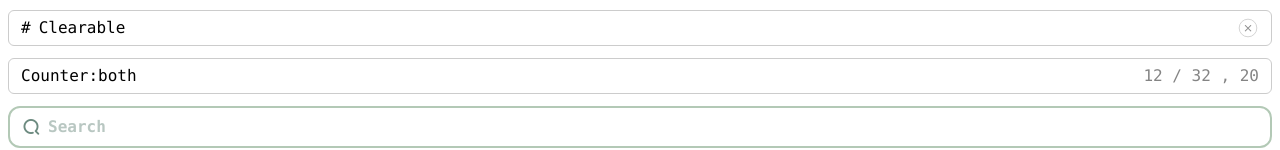
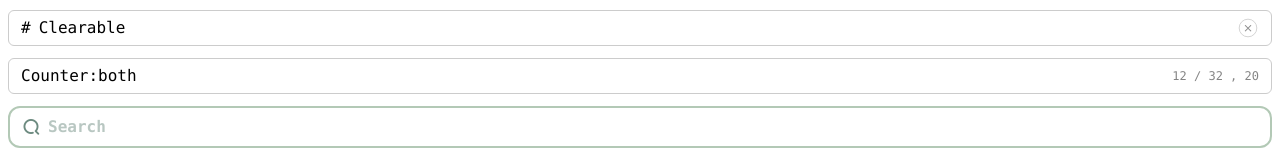
Before and after one commit to Nathan3303/nicelayout.vue, a Vue app: page / in a window 1280 px wide. Shown: the part 379-529 px from the top of the page. Built offline with nearby package versions, Linux system fonts and the light colour scheme.

Commit message:
Change v-if statement on word-counter div

```diff
--- a/src/components/NlInput.vue
+++ b/src/components/NlInput.vue
@@ -29,7 +29,7 @@
                 v-show="modelValue"
                 @click.stop="showPasswordHandler"></i>
         </div>
-        <div v-if="wordCounterText" class="nl-input__word-counter">{{ wordCounterText }}</div>
+        <div v-if="counter !== 'off'" class="nl-input__word-counter">{{ wordCounterText }}</div>
     </div>
 </template>
 
@@ -131,9 +131,9 @@ const props = defineProps({
      */
     clearable: Boolean,
     /**
-     * @description Show password state (Effective when input type is password)
+     * @description Allow show password state (Effective when input type is password)
      */
-    showPassword: Boolean,
+    allowShowPassword: Boolean,
     /**
      * @description Word counter controller (show word limit)
      */
@@ -406,6 +406,7 @@ watch(
     & > .nl-input__word-counter {
         flex: none;
         opacity: 0.48;
+        font-size: 12px;
     }
 
     &.nl-input--square {
```
